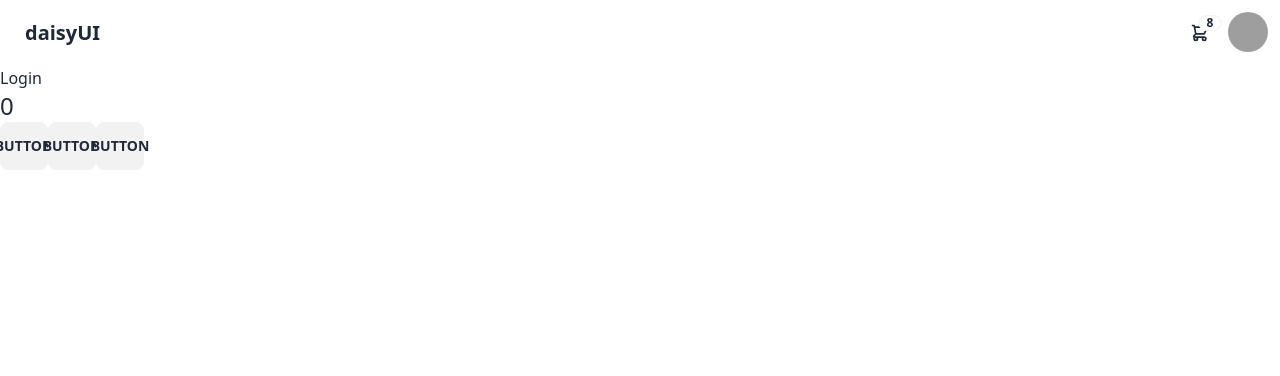
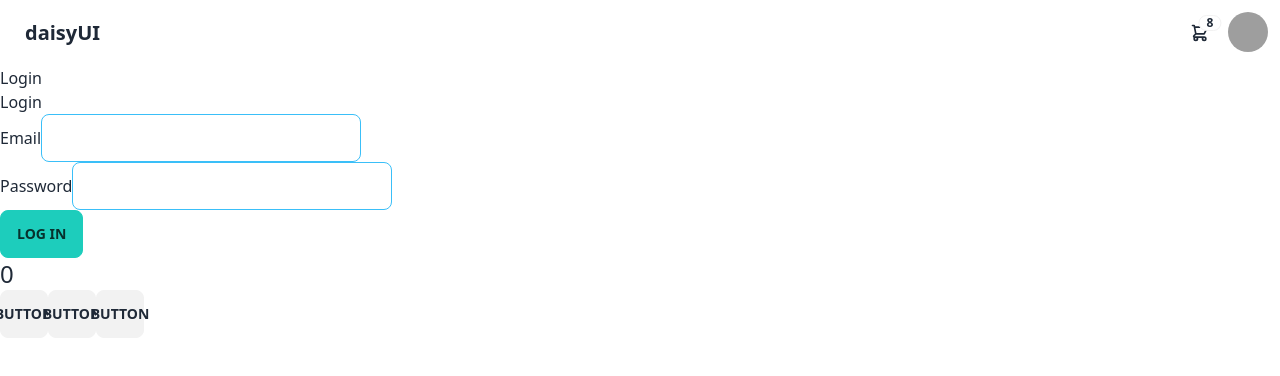
Before and after one commit to kdipto1/book-catalog-client, a React (Vite) app: page /login in a window 1280 px wide. Shown: the top 376 px of the page. Built offline with nearby package versions, Linux system fonts and the light colour scheme; grey boxes are pictures that could not be loaded.

Commit message:
Login page simple form and Login rtk mutatuion added

```diff
--- /dev/null
+++ b/src/components/Login/LoginForm.tsx
@@ -0,0 +1,52 @@
+/* eslint-disable @typescript-eslint/no-misused-promises */
+import React from "react";
+import { useForm } from "react-hook-form";
+import { useUserLoginMutation } from "../../redux/features/user/userApi";
+
+interface LoginFormValues {
+  email: string;
+  password: string;
+}
+
+export default function LoginForm() {
+  const { register, handleSubmit } = useForm<LoginFormValues>();
+  const [login, { isLoading, isError }] = useUserLoginMutation();
+
+  const onSubmit = async (data: LoginFormValues) => {
+    try {
+      // eslint-disable-next-line @typescript-eslint/no-unsafe-assignment
+      const response = await login(data).unwrap();
+      console.log("Login successful", response);
+    } catch (error) {
+      console.error("Login error", error);
+    }
+  };
+
+  return (
+    <div>
+      <h1>Login</h1>
+      <form onSubmit={handleSubmit(onSubmit)}>
+        <div>
+          <label>Email</label>
+          <input
+            className="input input-bordered input-info w-full max-w-xs"
+            type="email"
+            {...register("email")}
+          />
+        </div>
+        <div>
+          <label>Password</label>
+          <input
+            className="input input-bordered input-info w-full max-w-xs"
+            type="password"
+            {...register("password")}
+          />
+        </div>
+        <button className="btn btn-accent" type="submit" disabled={isLoading}>
+          {isLoading ? "Logging in..." : "Log in"}
+        </button>
+        {isError && <div>Error occurred while logging in</div>}
+      </form>
+    </div>
+  );
+}
--- a/src/pages/Login.tsx
+++ b/src/pages/Login.tsx
@@ -1,5 +1,11 @@
 import React from "react";
+import LoginForm from "../components/Login/LoginForm";
 
 export default function Login() {
-  return <div>Login</div>;
+  return (
+    <div>
+      Login
+      <LoginForm />
+    </div>
+  );
 }
--- /dev/null
+++ b/src/redux/features/user/userApi.ts
@@ -0,0 +1,21 @@
+import { api } from "../../api/apiSlice";
+
+interface ICredential {
+  email: string;
+  password: string;
+}
+
+const bookApi = api.injectEndpoints({
+  endpoints: (builder) => ({
+    userLogin: builder.mutation({
+      query: (credentials: ICredential) => ({
+        url: "/auth/login",
+        method: "POST",
+        body: credentials,
+      }),
+    }),
+  }),
+  overrideExisting: false,
+});
+
+export const { useUserLoginMutation } = bookApi;
```
